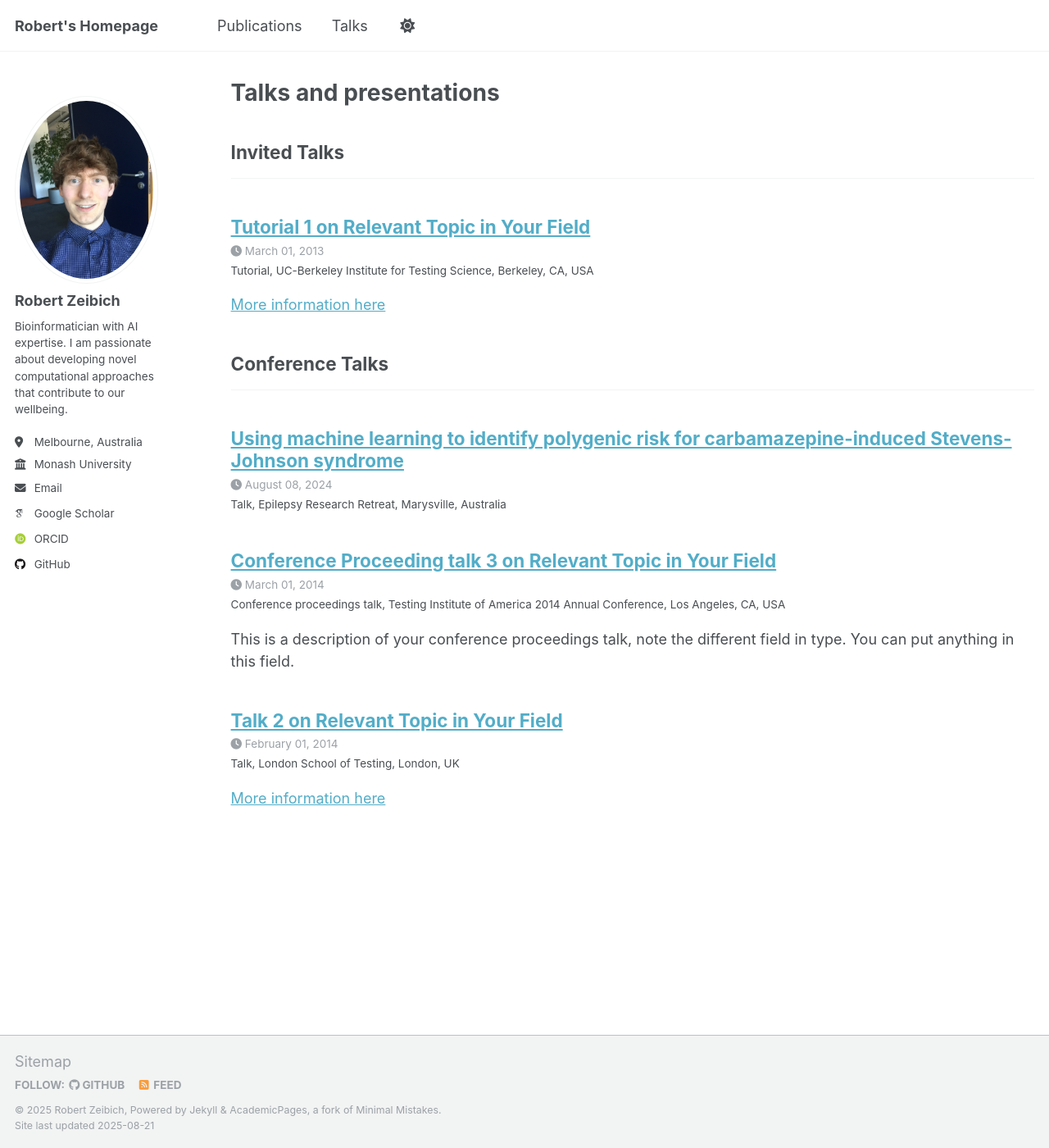
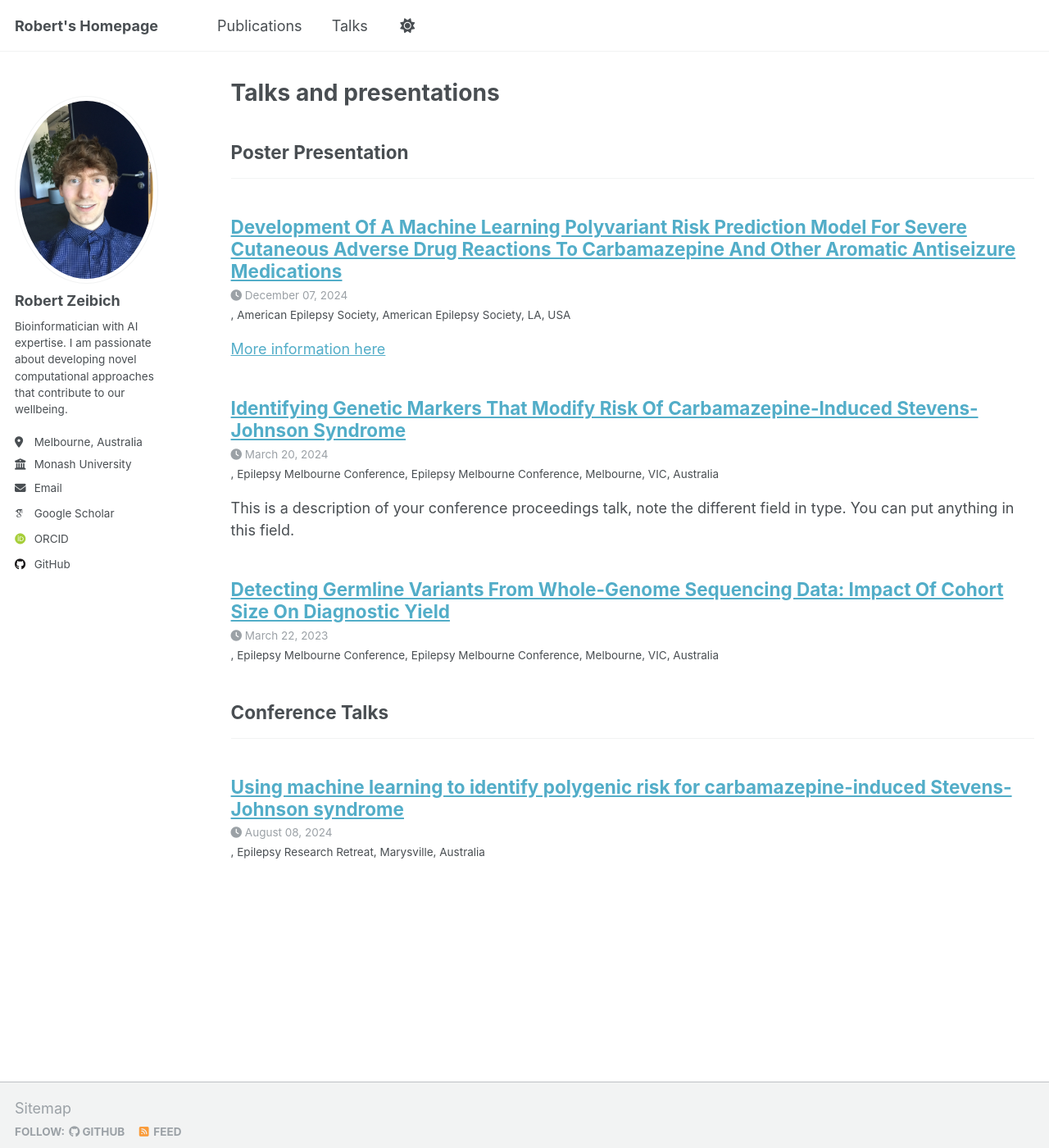
Before and after one commit to robertzeibich/robertzeibich.github.io, a Jekyll site: the page built from _pages/talks.html, in a window 1280 px wide and 1400 px high. Shown: the whole window at 82% size. Built offline with Jekyll 4.4.1, drawn with Linux system fonts in a browser that asks for light colours; some web fonts are replaced; a script that is not in the unit is left out.

Commit message:
talks updated

```diff
--- a/_config.yml
+++ b/_config.yml
@@ -92,8 +92,8 @@ publication_category:
     title: 'Conference Papers'
 
 talk_category:
-  invited:
-    title: 'Invited Talks'
+  poster:
+    title: 'Poster Presentation'
   conference:
     title: 'Conference Talks'
   workshop:
--- a/_talks/2013-03-01-tutorial-1.md
+++ /dev/null
@@ -1,14 +0,0 @@
----
-title: "Tutorial 1 on Relevant Topic in Your Field"
-collection: talks
-category: invited
-type: "Tutorial"
-permalink: /talks/2013-03-01-tutorial-1
-venue: "UC-Berkeley Institute for Testing Science"
-date: 2013-03-01
-location: "Berkeley, CA, USA"
----
-
-[More information here](http://exampleurl.com)
-
-This is a description of your tutorial, note the different field in type. This is a markdown files that can be all markdown-ified like any other post. Yay markdown!
--- a/_talks/2014-02-01-talk-2.md
+++ /dev/null
@@ -1,14 +0,0 @@
----
-title: "Talk 2 on Relevant Topic in Your Field"
-collection: talks
-type: "Talk"
-category: conference
-permalink: /talks/2014-02-01-talk-2
-venue: "London School of Testing"
-date: 2014-02-01
-location: "London, UK"
----
-
-[More information here](http://example2.com)
-
-This is a description of your talk, which is a markdown files that can be all markdown-ified like any other post. Yay markdown!
--- a/_talks/2014-03-01-talk-3.md
+++ /dev/null
@@ -1,12 +0,0 @@
----
-title: "Conference Proceeding talk 3 on Relevant Topic in Your Field"
-collection: talks
-type: "Conference proceedings talk"
-category: conference
-permalink: /talks/2014-03-01-talk-3
-venue: "Testing Institute of America 2014 Annual Conference"
-date: 2014-03-01
-location: "Los Angeles, CA, USA"
----
-
-This is a description of your conference proceedings talk, note the different field in type. You can put anything in this field.
--- /dev/null
+++ b/_talks/2023-03-22-poster-MBC-1.md
@@ -0,0 +1,10 @@
+---
+title: "Detecting Germline Variants From Whole-Genome Sequencing Data: Impact Of Cohort Size On Diagnostic Yield"
+collection: talks
+type: #"Poster"
+category: poster
+permalink: /talks/2023-03-22-poster-MBC-1
+venue: "Epilepsy Melbourne Conference"
+date: 2023-03-22
+location: "Epilepsy Melbourne Conference, Melbourne, VIC, Australia"
+---
--- /dev/null
+++ b/_talks/2024-03-20-poster-MBC-2.md
@@ -0,0 +1,12 @@
+---
+title: "Identifying Genetic Markers That Modify Risk Of Carbamazepine-Induced Stevens-Johnson Syndrome"
+collection: talks
+type: #"Poster"
+category: poster
+permalink: /talks/2024-03-20-poster-MBC-2
+venue: "Epilepsy Melbourne Conference"
+date: 2024-03-20
+location: "Epilepsy Melbourne Conference, Melbourne, VIC, Australia"
+---
+
+This is a description of your conference proceedings talk, note the different field in type. You can put anything in this field.
--- /dev/null
+++ b/_talks/2024-12-07-poster-AES-3.md
@@ -0,0 +1,14 @@
+---
+title: "Development Of A Machine Learning Polyvariant Risk Prediction Model For Severe Cutaneous Adverse Drug Reactions To Carbamazepine And Other Aromatic Antiseizure Medications"
+collection: talks
+category: poster
+type: #"Tutorial"
+permalink: /talks/2024-12-07-poster-AES-3
+venue: "American Epilepsy Society"
+date: 2024-12-07
+location: "American Epilepsy Society, LA, USA"
+---
+
+[More information here](http://exampleurl.com)
+
+This is a description of your tutorial, note the different field in type. This is a markdown files that can be all markdown-ified like any other post. Yay markdown!
```
Also changed, not shown: _talks/2012-03-01-talk-1.md (+1 -1 lines).
